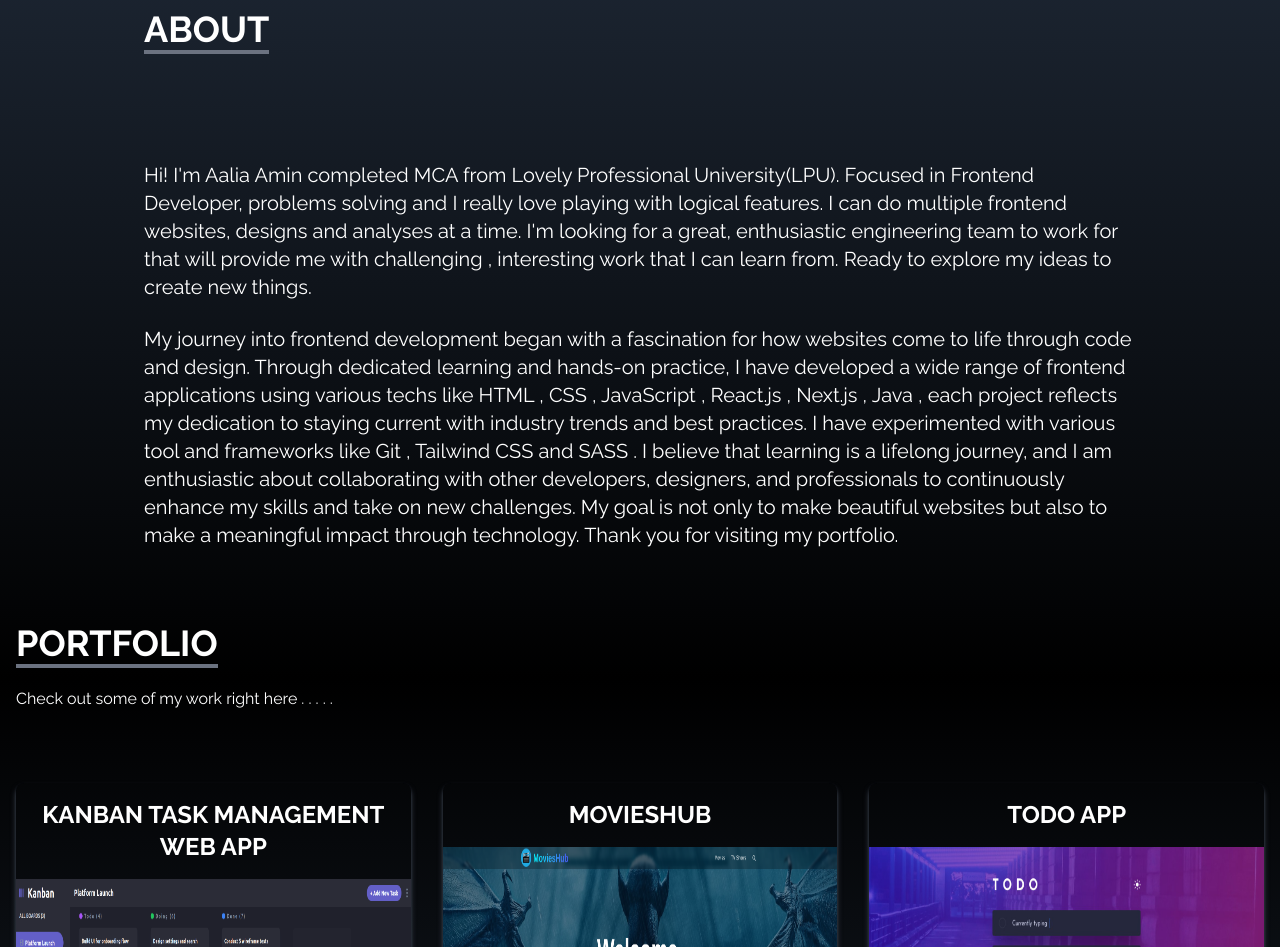
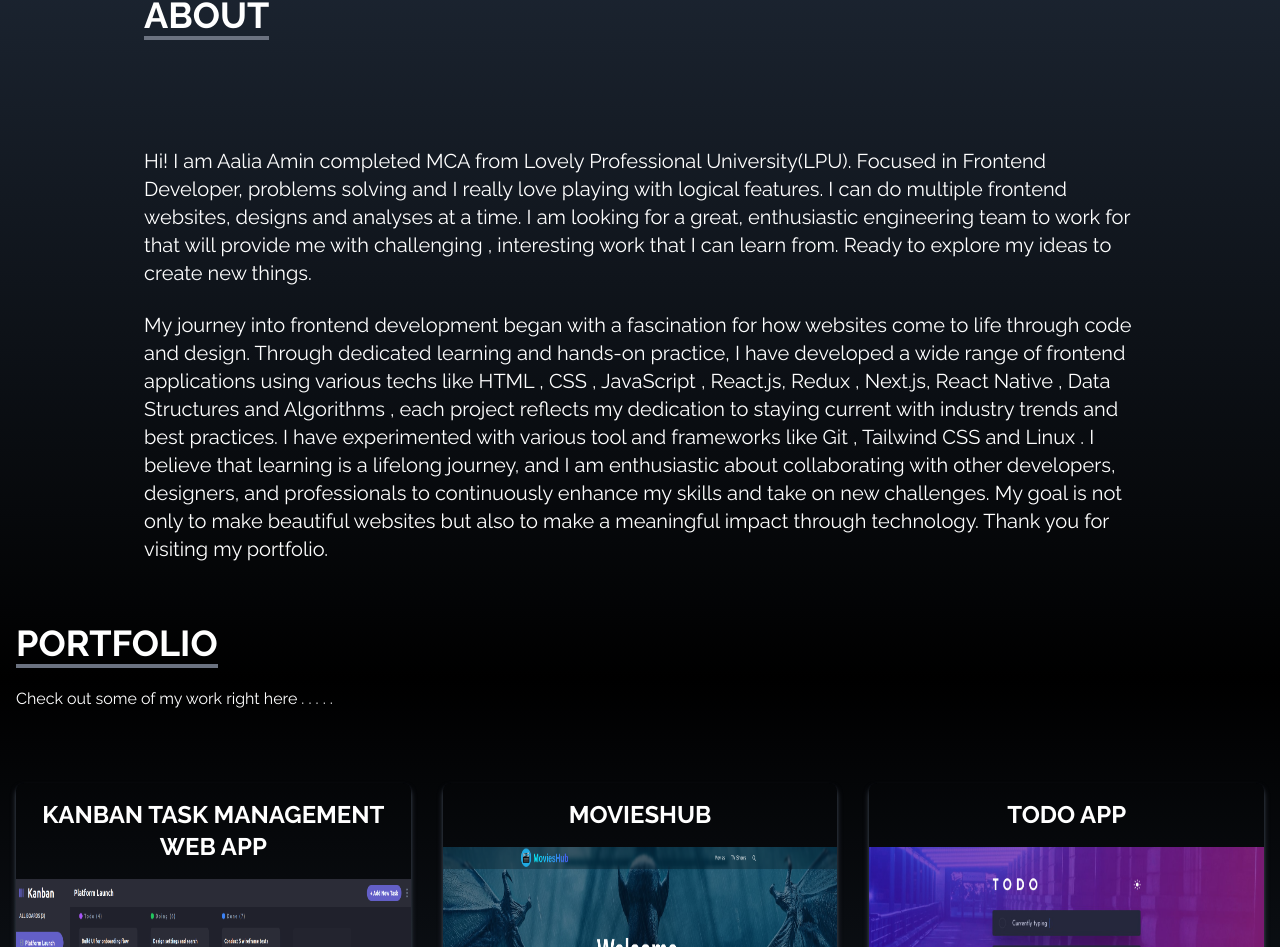
Before and after one commit to Aalia98/Portfolio, a React (Vite) app: page / in a window 1280 px wide. Shown: the part 921-1868 px from the top of the page. Built offline with nearby package versions, Linux system fonts and the light colour scheme.

Commit message:
add more skills

```diff
--- a/src/components/About.jsx
+++ b/src/components/About.jsx
@@ -14,10 +14,10 @@ const About = () => {
           </p>
         </div>
         <p className="text-xl mt-20">
-          Hi! I'm Aalia Amin completed MCA from Lovely Professional
+          Hi! I am Aalia Amin completed MCA from Lovely Professional
           University(LPU). Focused in Frontend Developer, problems solving and I
           really love playing with logical features. I can do multiple frontend
-          websites, designs and analyses at a time. I'm looking for a great,
+          websites, designs and analyses at a time. I am looking for a great,
           enthusiastic engineering team to work for that will provide me with
           challenging , interesting work that I can learn from. Ready to explore
           my ideas to create new things.
@@ -28,11 +28,15 @@ const About = () => {
           websites come to life through code and design. Through dedicated
           learning and hands-on practice, I have developed a wide range of
           frontend applications using various techs like HTML , CSS , JavaScript
-          , React.js , Next.js , Java , each project
-          reflects my dedication to staying current with industry trends and
-          best practices. I have experimented with various tool and frameworks
-          like Git , Tailwind CSS and SASS . I believe that learning is a lifelong journey, and I am enthusiastic about collaborating with other developers, designers, and professionals to continuously enhance my skills and take on new challenges. My goal is not only to make beautiful websites but also to make a meaningful impact through technology.
-          Thank you for visiting my portfolio.
+          , React.js, Redux , Next.js, React Native , Data Structures and Algorithms , each project reflects my dedication to
+          staying current with industry trends and best practices. I have
+          experimented with various tool and frameworks like Git , Tailwind CSS
+          and Linux . I believe that learning is a lifelong journey, and I am
+          enthusiastic about collaborating with other developers, designers, and
+          professionals to continuously enhance my skills and take on new
+          challenges. My goal is not only to make beautiful websites but also to
+          make a meaningful impact through technology. Thank you for visiting my
+          portfolio.
         </p>
       </div>
     </div>
```
Also changed, not shown: 1 other file (tests, documents, lock files or other folders).
